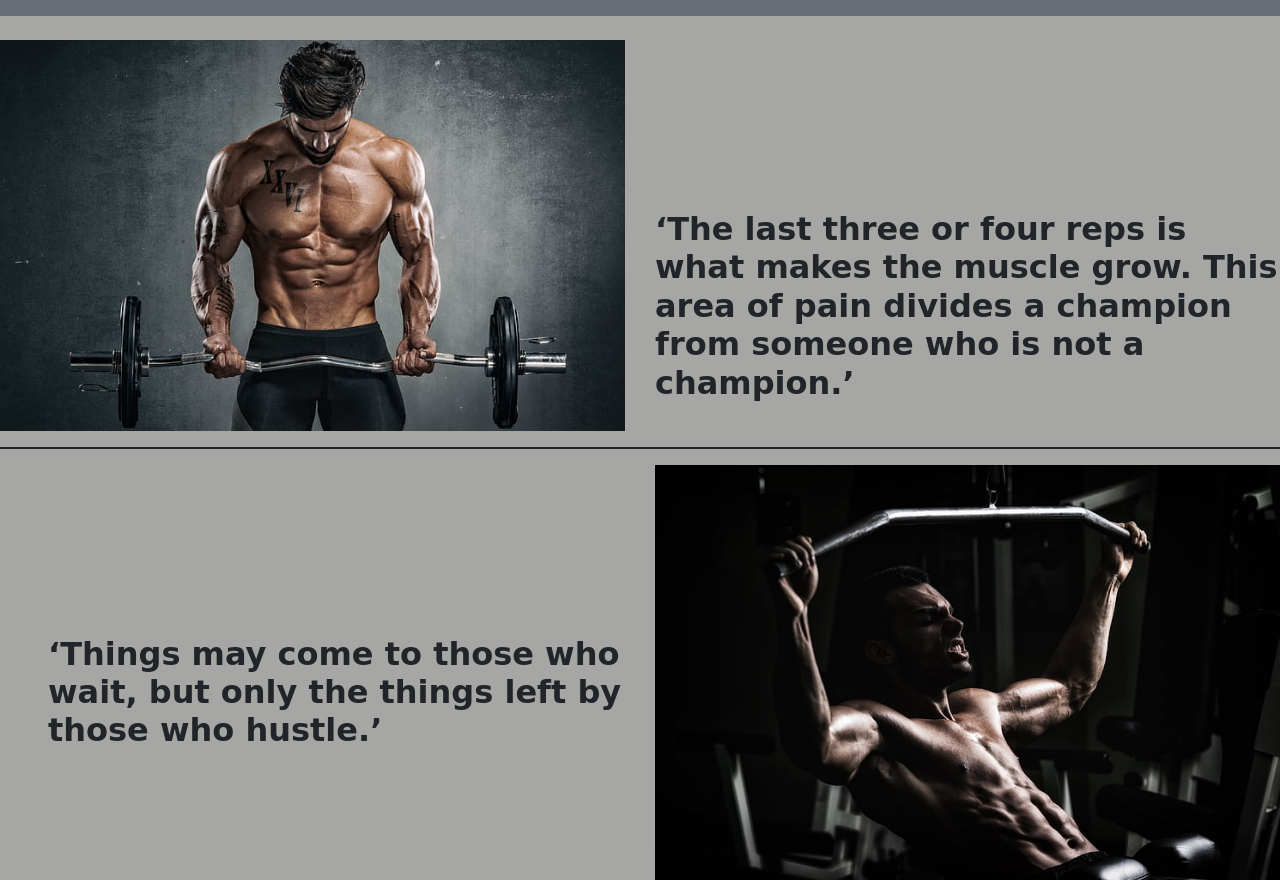
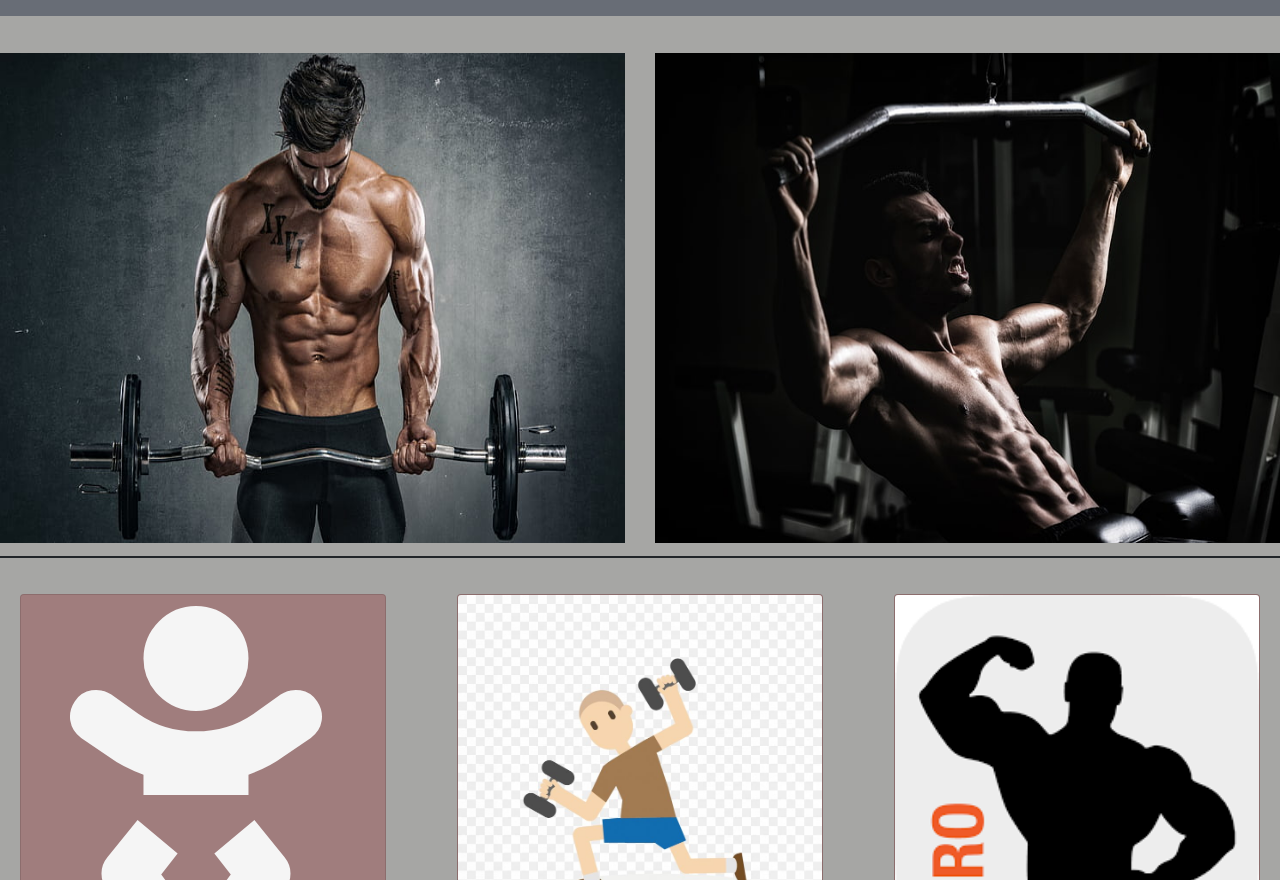
Before and after one commit to chetas11/Gym_Website, a plain HTML site: page index.html in a window 1280 px wide. Shown: the part 72-952 px from the top of the page. Drawn offline with nearby package versions, Linux system fonts and the light colour scheme; a web font is replaced by a local one.

Commit message:
day2animations

```diff
--- a/index.html
+++ b/index.html
@@ -13,6 +13,12 @@
     <link
       href="https://fonts.googleapis.com/css2?family=Lobster&family=Spirax&display=swap"
       rel="stylesheet"
+    />
+    <link
+      rel="stylesheet"
+      href="https://pro.fontawesome.com/releases/v5.10.0/css/all.css"
+      integrity="sha384-AYmEC3Yw5cVb3ZcuHtOA93w35dYTsvhLPVnYs9eStHfGJvOvKxVfELGroGkvsg+p"
+      crossorigin="anonymous"
     />
     <link rel="stylesheet" href="./styles.css" />
     <title>PowerHouse</title>
@@ -31,25 +37,10 @@
       </div>
     </div>
     <div class="row">
-      <div class="col-lg-6 col-md-6 col-sm-6">
+      <div class="col-lg-6 col-md-6 col-sm-6 img-container fade-left">
         <img class="img-fluid" src="./images/six.jpg" alt="" />
       </div>
-      <div class="lg-6 col-md-6 col-sm-6">
-        <h2 class="center">
-          ‘The last three or four reps is what makes the muscle grow. This area
-          of pain divides a champion from someone who is not a champion.’
-        </h2>
-      </div>
-    </div>
-    <hr class="horizontal-line" />
-    <div class="row">
-      <div class="col-lg-6 col-md-6 col-sm-6">
-        <h2 class="center ml-5">
-          ‘Things may come to those who wait, but only the things left by those
-          who hustle.’
-        </h2>
-      </div>
-      <div class="col-lg-6 col-md-6 col-sm-6">
+      <div class="lg-6 col-md-6 col-sm-6 img-container fade-right">
         <img class="img-fluid" src="./images/second-div.jpg" alt="" />
       </div>
     </div>
@@ -59,7 +50,7 @@
     <div class="row">
       <div class="col-lg-4 col-md-4 col-sm-6">
         <div class="card">
-          <img src="./images/beginner.webp" class="card-img-top" alt="..." />
+          <i class="fas fa-baby ml-5"></i>
           <div class="card-body">
             <h5 class="card-title">Beginner $100/month</h5>
             <p class="card-text">
--- a/styles.css
+++ b/styles.css
@@ -10,15 +10,20 @@ span {
   margin-left: 70%;
 }
 
-h2 {
-  font-family: "Spirax", cursive;
-  margin-top: 170px;
-  font-weight: bolder;
-}
-
 a {
   text-decoration: none;
   color: inherit;
+}
+
+i {
+  font-size: 21rem;
+  margin-top: 3%;
+  border-bottom: 2px solid whitesmoke;
+}
+
+.img-container {
+  width: 728px;
+  height: 500px;
 }
 
 .top-div {
@@ -39,6 +44,53 @@ a {
 }
 
 .card {
-  background-color: black;
+  background-color: rgb(160, 125, 125);
   color: whitesmoke;
+  margin: 5%;
 }
+
+.img-container img {
+  width: 100%;
+  height: 98%;
+  margin-top: 2%;
+}
+
+.fade-left::after {
+  width: 100%;
+  color: whitesmoke;
+  content: "The last three or four reps is what makes the muscle grow.";
+  display: flex;
+  justify-content: center;
+  align-items: center;
+  height: 98%;
+  position: absolute;
+  background: black;
+  top: 0;
+  opacity: 0;
+  margin-top: 2%;
+  transition: opacity 0.5s ease;
+}
+
+.fade-right::after {
+  width: 100%;
+  color: whitesmoke;
+  content: "What hurts today makes you stronger tomorrow.";
+  display: flex;
+  justify-content: center;
+  align-items: center;
+  height: 98%;
+  position: absolute;
+  background: black;
+  top: 0;
+  opacity: 0;
+  margin-top: 2%;
+  transition: opacity 0.5s ease;
+}
+
+.fade-left:hover::after {
+  opacity: 0.9;
+}
+
+.fade-right:hover::after {
+  opacity: 0.9;
+}
```
